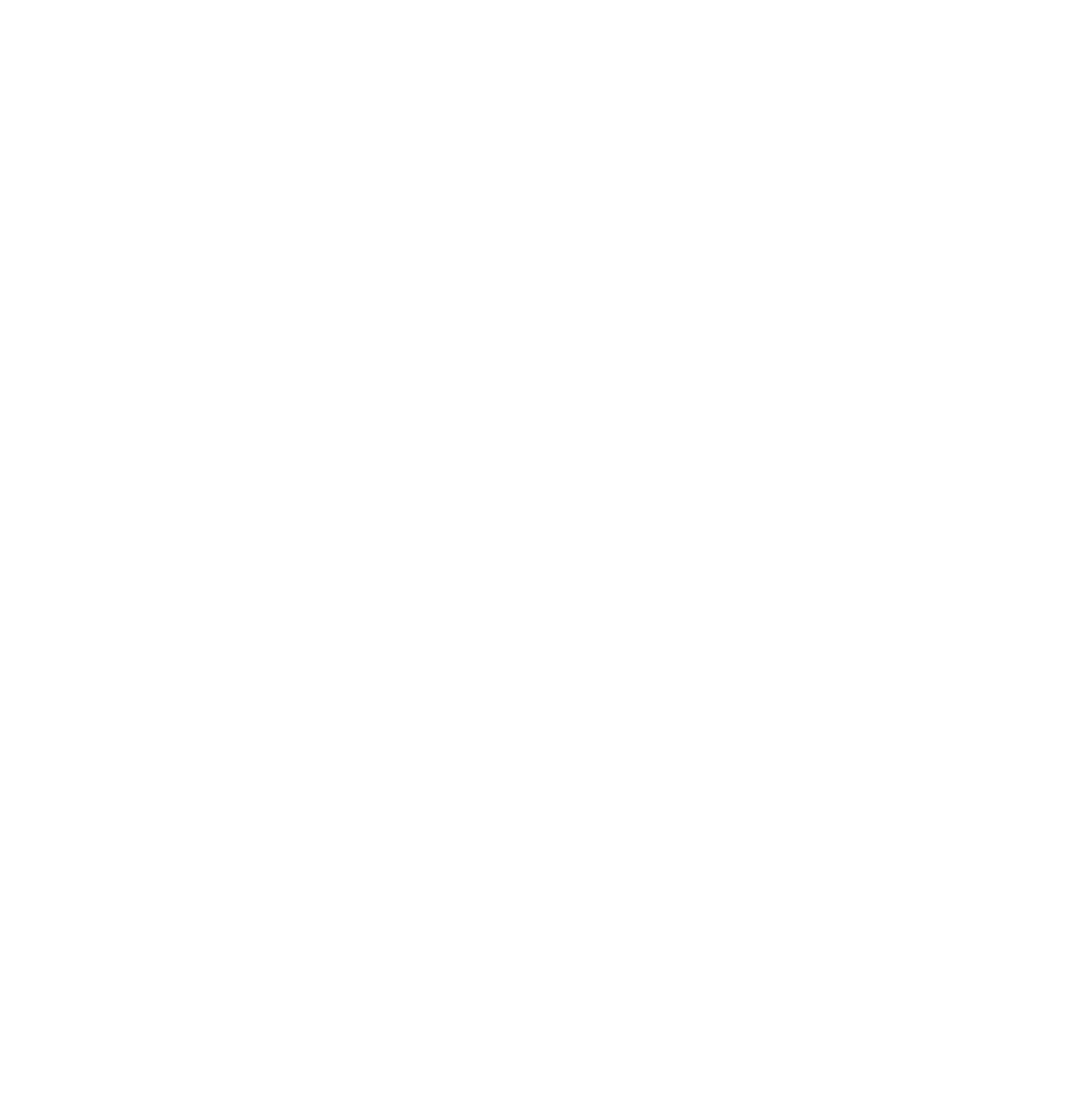
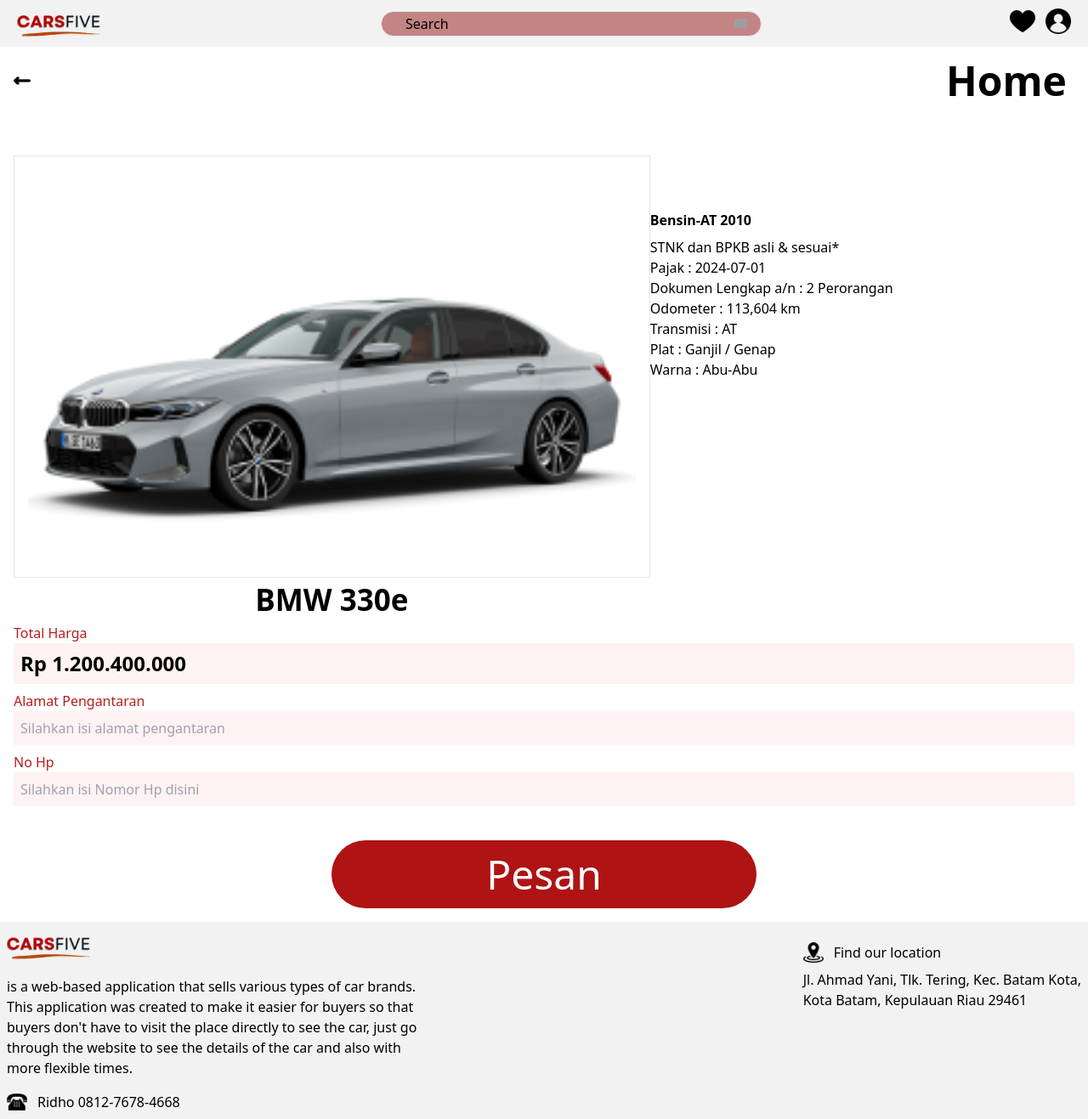
Before and after one commit to ridho-chaniago/RentCars, a React (Vite) app in the folder rentcar/: page /checkout/1 in a window 1280 px wide. Before the commit this address had no page. Shown: the whole page at 85% size. Before the commit the page ends 800 px from the top, so only its background shows below. Built offline with nearby package versions, Linux system fonts and the light colour scheme; grey boxes are pictures that could not be loaded.

Commit message:
auto deploy

```diff
--- a/rentcar/src/App.jsx
+++ b/rentcar/src/App.jsx
@@ -2,6 +2,7 @@ import './index.css'
 import Home from './component/Pages/Home'
 import { BrowserRouter as Router, Route, Routes } from 'react-router-dom'
 import ProductDetail from './component/Pages/ProductDetail'
+import Checkout from './component/Pages/Checkout'
 
 function App() {
 
@@ -10,6 +11,7 @@ function App() {
       <Routes>
         <Route exact path='/' Component={Home} />
         <Route path="/detail/:id" Component={ProductDetail} />
+        <Route path="/checkout/:id" Component={Checkout} />
 
       </Routes>
 
--- /dev/null
+++ b/rentcar/src/component/Pages/Checkout.jsx
@@ -0,0 +1,42 @@
+import React from 'react'
+import Navbar from '../organisms/Navbar'
+import BtnHeader from '../organisms/BtnHeader'
+import { useLocation, useParams } from 'react-router-dom'
+import data from '../../Data/data'
+import CardDetail from '../organisms/CardDetail'
+import { TextPrice } from '../atom/Text'
+import { BtnNewSec } from '../molecules/BtnIcon'
+import Footer from '../template/Footer'
+
+function Checkout() {
+    const { id } = useParams()
+    const car = data()
+    const detail = car.find(p => p.id == id)
+    console.log(detail)
+    return (
+        <div>
+            <Navbar />
+            <BtnHeader></BtnHeader>
+            <div className='p-4'>
+
+                <CardDetail className={"border p-4"} titleBottom={detail.title} title2={detail.title2} image={detail.image} />
+                <div >
+                    <p className='text-red-700 font-medium'>Total Harga</p>
+                    <div className='w-full bg-red-50 p-2 mb-2'>
+                        <TextPrice>{detail.price}</TextPrice>
+                    </div>
+                    <p className='text-red-700 font-medium'>Alamat Pengantaran</p>
+                    <input placeholder='Silahkan isi alamat pengantaran' className='w-full bg-red-50 p-2 mb-2' />
+                    <p className='text-red-700 font-medium'>No Hp</p>
+                    <input placeholder='Silahkan isi Nomor Hp disini' className='w-full bg-red-50 p-2 mb-2' />
+                </div>
+                <div className='flex justify-center mt-8'>
+                    <BtnNewSec className={"rounded-full"}>Pesan</BtnNewSec>
+                </div>
+            </div>
+            <Footer/>
+        </div>
+    )
+}
+
+export default Checkout
--- a/rentcar/src/component/Pages/ProductDetail.jsx
+++ b/rentcar/src/component/Pages/ProductDetail.jsx
@@ -1,45 +1,27 @@
 // src/components/ProductDetail.jsx
 import React from 'react';
-import { useParams } from 'react-router-dom';
+import { useNavigate, useParams } from 'react-router-dom';
 import data from '../../Data/data';
 import Navbar from '../organisms/Navbar';
-import { BtnAddFav, BtnBack, BtnBackHome, BtnNewSec } from '../molecules/BtnIcon';
+import { BtnAddFav, BtnNewSec } from '../molecules/BtnIcon';
+import BtnHeader from '../organisms/BtnHeader';
+import CardDetail from '../organisms/CardDetail';
 
 const ProductDetail = ({ product }) => {
     const { id } = useParams()
     const car = data()
     const detail = car.find(p => p.id == id)
-    console.log(detail)
-    if (!detail) {
-        return <div>Select a product to see the details.</div>;
+    const navigate=useNavigate()
+    function handleClick(detail){
+        navigate(`/checkout/${detail.id}`)
     }
 
 return (
     <>
         <Navbar />
-            <div className=' flex justify-between'>
-                <BtnBack />
-                <BtnBackHome />
-
-            </div>
+        <BtnHeader />
         <div className="product-detail p-4 ">
-                <div className='md:flex '>
-                    <div className='flex flex-col items-center md:w-[60%] ' >
-                        <h1 className='font-bold text-[35px] '>{detail.title}</h1>
-                        <img className='w-full ' src={detail.image} alt={detail.title} />
-                    </div>
-                    <div className='space-y-2 md:pt-16' >
-                        <p className='font-bold'>{detail.title} {detail.title2}</p>
-                        <p>STNK dan BPKB asli & sesuai*<br />
-                            Pajak : 2024-07-01<br />
-                            Dokumen Lengkap a/n : 2 Perorangan<br />
-                            Odometer : 113,604 km<br />
-                            Transmisi : AT<br />
-                            Plat : Ganjil / Genap<br />
-                            Warna : Abu-Abu</p>
-                        <p className='font-bold text-2xl'>{detail.price}</p>
-                    </div>
-                </div>
+            <CardDetail title={detail.title} title2={detail.title2} price={detail.price} image={detail.image}/>
             <div className='mt-3 md:flex'>
                 <div className="font-thin md:w-[60%]">
                     <p>All Inclusive Price</p>
@@ -50,7 +32,7 @@ const ProductDetail = ({ product }) => {
                     </ul>
                 </div>
                 <div className='flex justify-around py-4 md:pr-4 md:w-[40%] md:gap-8'>
-                        <BtnNewSec className={"rounded-full md:text-2xl font-bold md:w-full"}>Beli</BtnNewSec>
+                    <BtnNewSec onClick={()=>handleClick(detail)} className={"rounded-full md:text-2xl font-bold md:w-full"}>Beli</BtnNewSec>
                     <BtnAddFav />
                 </div>
             </div>
--- a/rentcar/src/component/atom/Text.jsx
+++ b/rentcar/src/component/atom/Text.jsx
@@ -8,3 +8,4 @@ export default function Text({tittle, price}) {
         </div>
     )
 }
+export const TextPrice=({children})=><p className='font-bold text-2xl'>{children}</p>
--- a/rentcar/src/component/molecules/BtnIcon.jsx
+++ b/rentcar/src/component/molecules/BtnIcon.jsx
@@ -30,9 +30,9 @@ export const BtnSearch = () => {
         </button>
     )
 }
-export const BtnNewSec = ({ children, className }) => {
+export const BtnNewSec = ({ children, className,onClick }) => {
     return (
-        <button className={`bg-[#AF1313] text-white w-[40%] lg:p-4 lg:text-5xl ${className} p-1`}>{children}</button>
+        <button onClick={onClick} className={`bg-[#AF1313] text-white w-[40%] lg:p-4 lg:text-5xl ${className} p-1`}>{children}</button>
     )
 }
 export const BtnBackHome = ({ }) => {
--- /dev/null
+++ b/rentcar/src/component/organisms/BtnHeader.jsx
@@ -0,0 +1,14 @@
+import React from 'react'
+import { BtnBack, BtnBackHome } from '../molecules/BtnIcon'
+
+function BtnHeader() {
+    return (
+        <div className=' flex justify-between'>
+            <BtnBack />
+            <BtnBackHome />
+
+        </div>
+    )
+}
+
+export default BtnHeader
--- /dev/null
+++ b/rentcar/src/component/organisms/CardDetail.jsx
@@ -0,0 +1,27 @@
+import React from 'react'
+import { TextPrice } from '../atom/Text'
+
+function CardDetail({title,titleBottom, title2, price, image, className}) {
+    return (
+        <div className='md:flex mt-8'>
+            <div className={`flex flex-col items-center md:w-[60%] `} >
+                <h1 className='font-bold text-[35px] '>{title}</h1>
+                <img className={`w-full ${className}`} src={image} alt={title} />
+                <h1 className='font-bold text-[35px] '>{titleBottom}</h1>
+            </div>
+            <div className='space-y-2 md:pt-16' >
+                <p className='font-bold'>{title} {title2}</p>
+                <p>STNK dan BPKB asli & sesuai*<br />
+                    Pajak : 2024-07-01<br />
+                    Dokumen Lengkap a/n : 2 Perorangan<br />
+                    Odometer : 113,604 km<br />
+                    Transmisi : AT<br />
+                    Plat : Ganjil / Genap<br />
+                    Warna : Abu-Abu</p>
+                <TextPrice>{price}</TextPrice>
+            </div>
+        </div>
+    )
+}
+
+export default CardDetail
```
Lines whose indentation alone changed are shown as unchanged.
